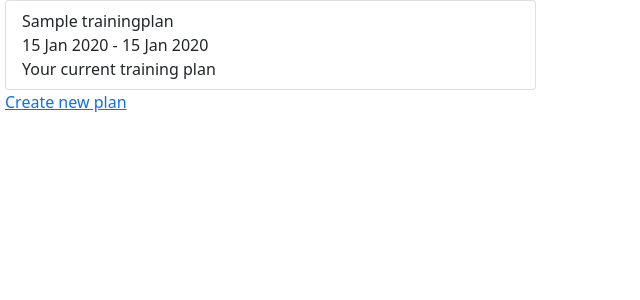
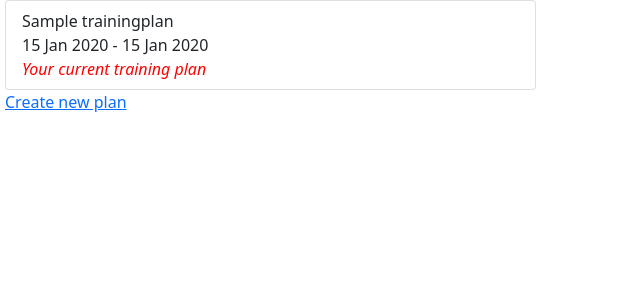
Before and after one commit to Gribek/RunSchedule, a Django app: page /runapp/training_plans in a window 1280 px wide. Shown: the part 56-356 px from the top of the page, without its empty margins (0-640 px from the left). Run offline with Django 3.2, Linux system fonts and the light colour scheme; a user stored in the database is signed in; tables that the repository leaves empty hold one stand-in row (values such as "Sample post").

Commit message:
Add css styling for plan list template

```diff
--- a/runapp/static/runapp/style.css
+++ b/runapp/static/runapp/style.css
@@ -95,4 +95,8 @@ body {
     width: 80px;
     font-size: 12px; } }
 
+.active-plan {
+  color: red;
+  font-style: italic; }
+
 /*# sourceMappingURL=style.css.map */
--- a/runapp/static/runapp/style.scss
+++ b/runapp/static/runapp/style.scss
@@ -121,3 +121,8 @@ body {
         font-size: 12px;
     }
 }
+
+.active-plan {
+    color: red;
+    font-style: italic;
+}
```
